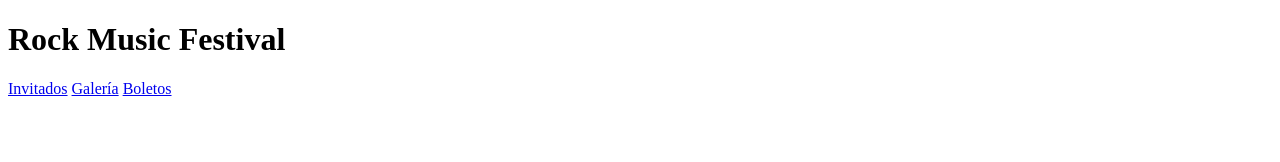
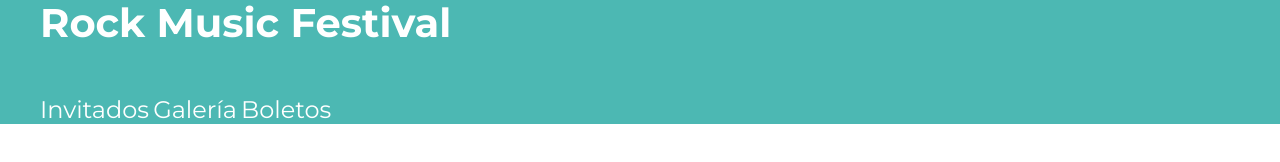
Before and after one commit to HenryCBQ/ProyectoFestivalMusica, a website: page index.html in a window 1280 px wide. Drawn offline with Linux system fonts and the light colour scheme.

Commit message:
Se crea el header y se aplican algunos estilos scss, se agrega una nueva carpeta layout para dar estilo al header. Se agregan los estilos globales y se crea el archivo mixins para agrgar estilos reutilizables

```diff
--- a/src/scss/app.scss
+++ b/src/scss/app.scss
@@ -7,3 +7,4 @@
 
 //Nueva forma de llamar archivos scss
 @use 'base';
+@use 'layout';
--- /dev/null
+++ b/src/scss/base/_globales.scss
@@ -0,0 +1,40 @@
+//Llamar al archivo variables, se establece alias a v
+@use 'variables' as v;
+
+//Estblecer tamaño de los rem a 10px
+html{
+    font-size: 62.5%;
+    box-sizing: border-box;
+}
+//El tamaño del padding no sume cuando se asignan tamaños
+*,*:before,*:after{
+    box-sizing: inherit;
+}
+body{
+    font-family: v.$fuente_principal;
+    font-size: 1.6rem;
+}
+p{
+    font-size: 2rem;
+    color: v.$negro;
+}
+.contenedor{
+    width: 95%;
+    max-width: 120rem;
+    margin: 0 auto;
+}
+a{
+    text-decoration: none;
+}
+h1,h2,h3{
+    margin: 0 0 5rem 0;
+}
+h1{
+    font-size: 4rem;
+}
+h2{
+    font-size: 3.6rem;
+}
+h3{
+    font-size: 3rem;
+}
--- a/src/scss/base/_index.scss
+++ b/src/scss/base/_index.scss
@@ -1 +1,4 @@
 @forward 'variables';
+@forward 'mixins';
+@forward 'normalize';
+@forward 'globales';
--- /dev/null
+++ b/src/scss/base/_mixins.scss
@@ -0,0 +1 @@
+//Los mixins nos permite crear clases para estilos repetitivos se declaran como @mixin y se llaman en las hojas de estilos como @include
--- /dev/null
+++ b/src/scss/layout/_header.scss
@@ -0,0 +1,22 @@
+@use 'base/variables' as v;
+@use 'base/mixins' as m;
+
+.header{
+    background-color: v.$verde;
+    //Anidación en scss
+    h1{
+        color: v.$blanco;
+    }
+}
+
+.navegacion-principal{
+    a{
+        color: v.$blanco;
+        font-size: 2.4rem;
+
+        //Para establecer el efecto hover, se recomienda poner & para que scss no genere un espacio entre 'a' y los ':'
+        &:hover{
+            color: v.$amarillo;
+        }
+    }
+}
--- /dev/null
+++ b/src/scss/layout/_index.scss
@@ -0,0 +1 @@
+@forward 'header';
```
Also changed, not shown: build/css/app.css.
